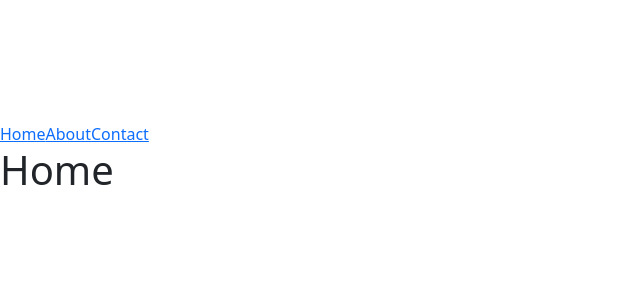
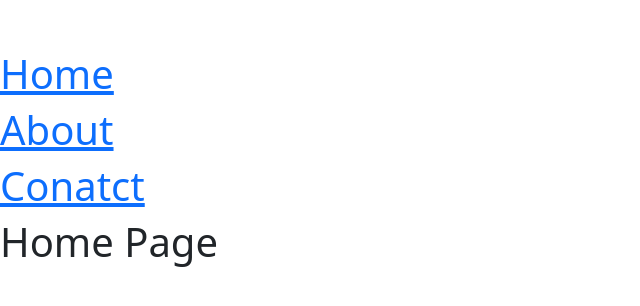
Before and after one commit to operation21/React-Learning, a React (Vite) app: page / in a window 1280 px wide. Shown: the part 238-544 px from the top of the page, without its empty margins (0-640 px from the left). Built offline with nearby package versions, Linux system fonts and the light colour scheme.

Commit message:
Routes Page through react router

```diff
--- /dev/null
+++ b/src/About.jsx
@@ -0,0 +1,7 @@
+function About(){
+    return(
+        <h1>About page</h1>
+
+    );
+}
+export default About;
--- a/src/App.jsx
+++ b/src/App.jsx
@@ -1,17 +1,20 @@
 import { BrowserRouter , Routes , Route ,Link } from "react-router";
+import Home from "./home"
+import About from "./About"
+import Contact from "./Contact"
 
 function App() {
 
   return (
     <div>
       <BrowserRouter>
-      <Link to="/">Home</Link>
-      <Link to ="/about">About</Link>
-      <Link to="/contact">Contact</Link>
+      <Link to="/"><h1>Home</h1></Link>
+      <Link to="/about"><h1>About</h1></Link>
+      <Link to="/contact"><h1>Conatct</h1></Link>
       <Routes>
-        <Route path="/" element={<h1>Home</h1>}/>
-         <Route path="/about" element={<h1>About</h1>}/>
-          <Route path="/contact" element={<h1>Contact</h1>}/>
+        <Route path="/" element={<Home/>}/>
+         <Route path="/about" element={<About/>}/>
+          <Route path="/contact" element={<Contact/>}/>
 
       </Routes>
       </BrowserRouter>
--- /dev/null
+++ b/src/Contact.jsx
@@ -0,0 +1,7 @@
+function Contact(){
+    return(
+        <h1>Contact Page</h1>
+
+    );
+}
+export default Contact;
--- /dev/null
+++ b/src/home.jsx
@@ -0,0 +1,7 @@
+function Home(){
+    return(
+        <h1>Home Page</h1>
+
+    );
+}
+export default Home;
```
